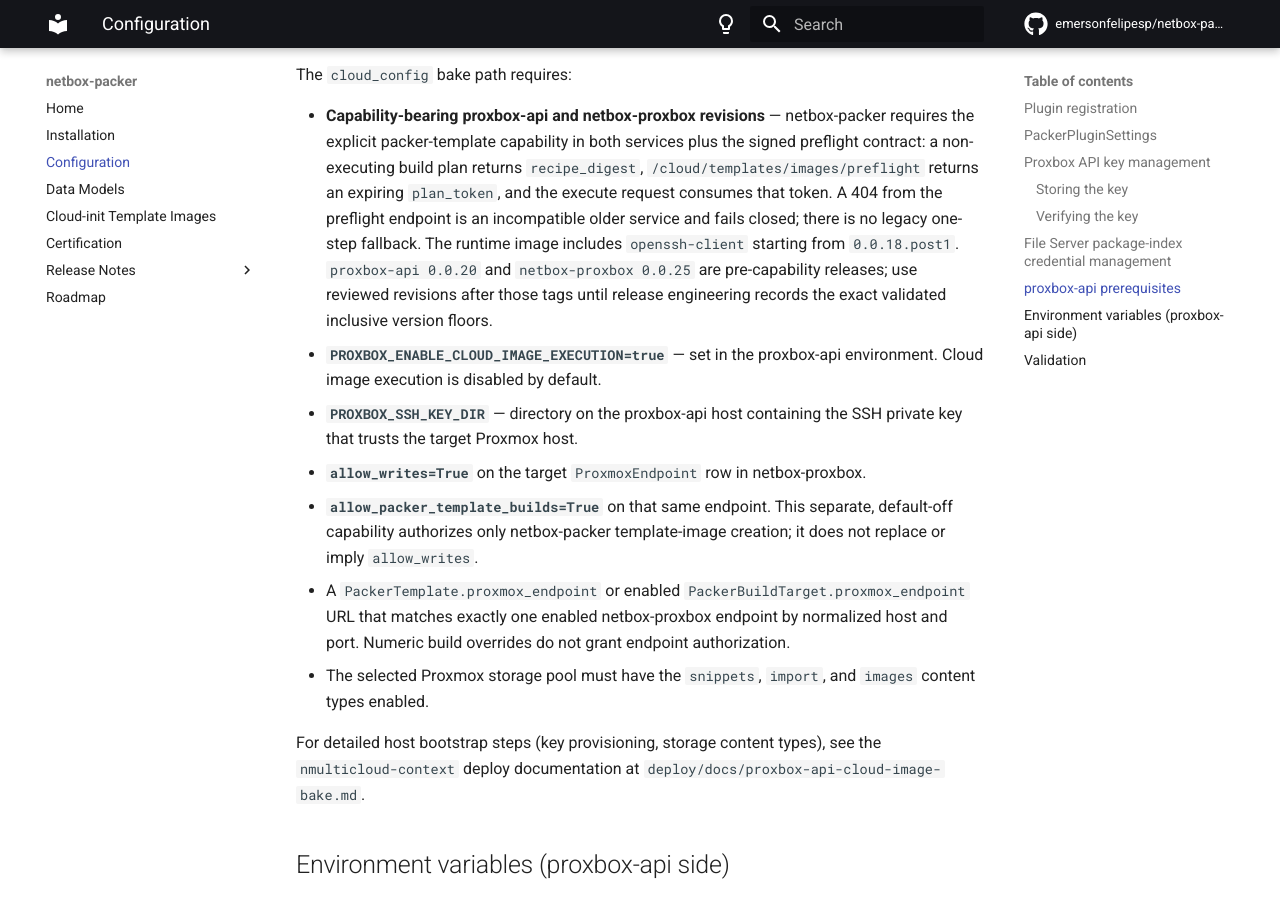
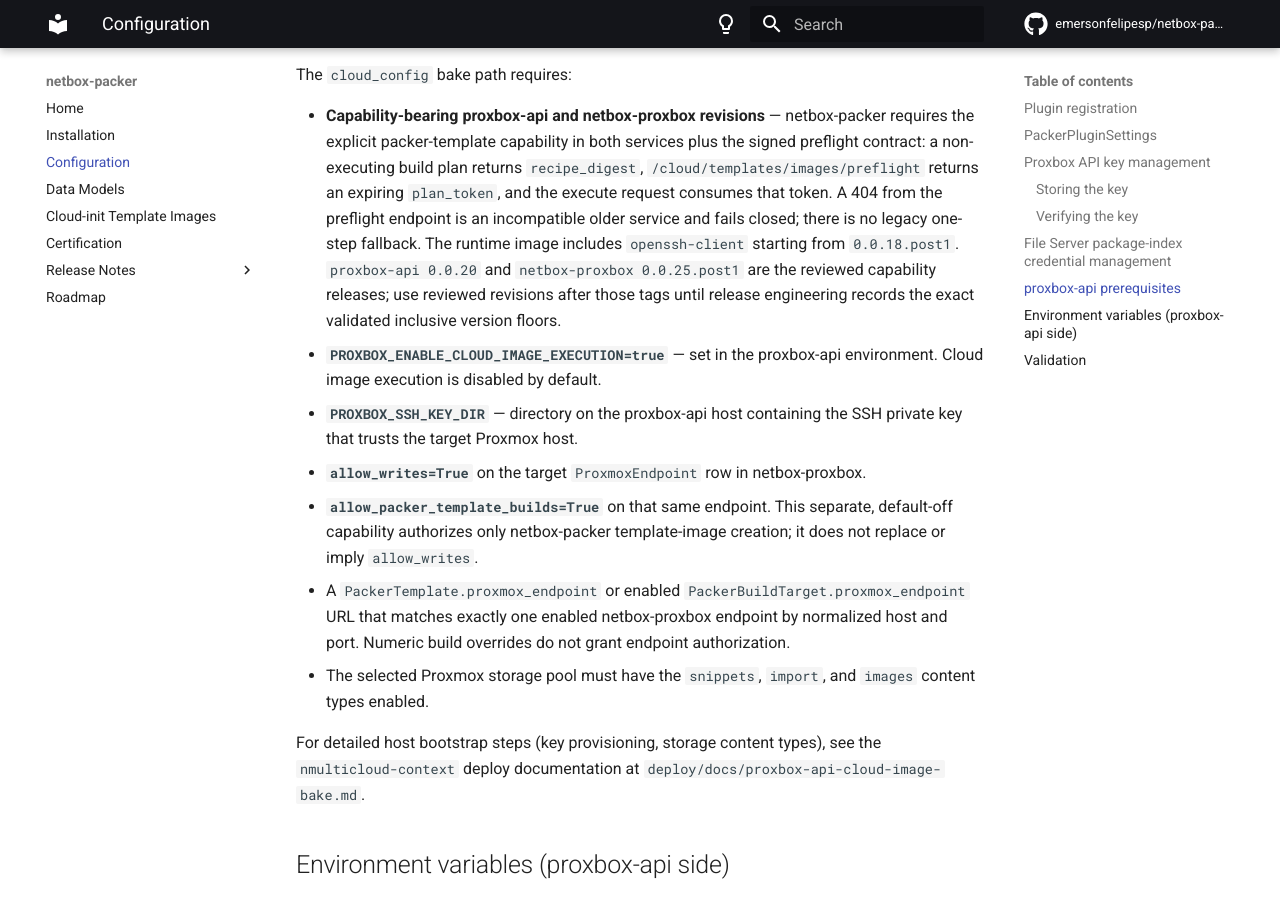
Before and after one commit to emersonfelipesp/netbox-packer, an MkDocs documentation site: the page built from docs/configuration.md, in a window 1280 px wide and 900 px high, scrolled down 2582 px. Built offline with MkDocs 1.6.1 and Material for MkDocs 9.7.7, drawn with Linux system fonts in a browser that asks for light colours; comment, search, counter and statistics services are not loaded.

Commit message:
docs: align cloud image capability release

```diff
--- a/docs/configuration.md
+++ b/docs/configuration.md
@@ -106,8 +106,8 @@
   execute request consumes that token. A 404 from the preflight endpoint is an
   incompatible older service and fails closed; there is no legacy one-step
   fallback. The runtime image includes `openssh-client` starting from
-  `0.0.18.post1`. `proxbox-api 0.0.20` and `netbox-proxbox 0.0.25` are
-  pre-capability releases; use reviewed revisions after those tags until release
+  `0.0.18.post1`. `proxbox-api 0.0.20` and `netbox-proxbox 0.0.25.post1` are
+  the reviewed capability releases; use reviewed revisions after those tags until release
   engineering records the exact validated inclusive version floors.
 - **`PROXBOX_ENABLE_CLOUD_IMAGE_EXECUTION=true`** — set in the proxbox-api
   environment. Cloud image execution is disabled by default.
```
Also changed, not shown: AGENTS.md (+3 -3 lines), CLAUDE.md (+1 -1 lines), README.md (+1 -1 lines), docs/cloud-init-template-images.md (+1 -1 lines), 1 other file.
